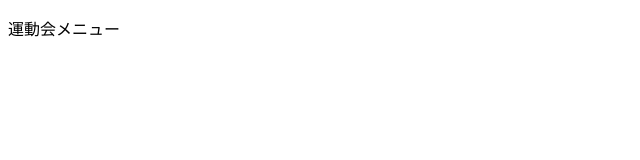
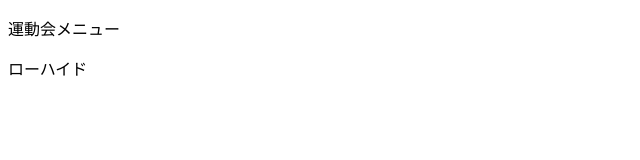
Before and after one commit to AT3101/TestTeampullreq, a plain HTML site: page index.html in a window 1280 px wide. Shown: the full height of the page, 0-640 px from the left. Drawn offline with Linux system fonts and the light colour scheme.

Commit message:
メニュー追加

```diff
--- a/index.html
+++ b/index.html
@@ -8,5 +8,6 @@
 </head>
 <body>
     <p>運動会メニュー</p>
+    <p>ローハイド</p>
 </body>
 </html>
```
